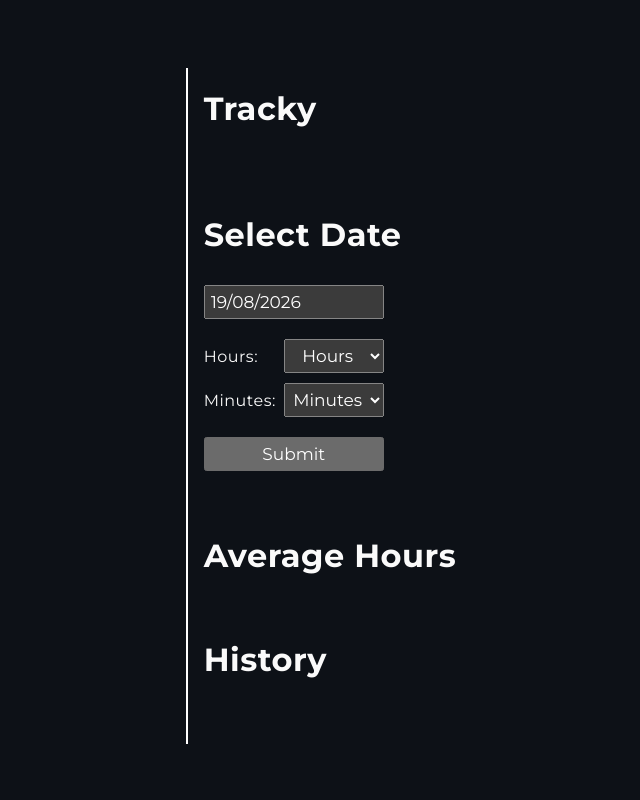
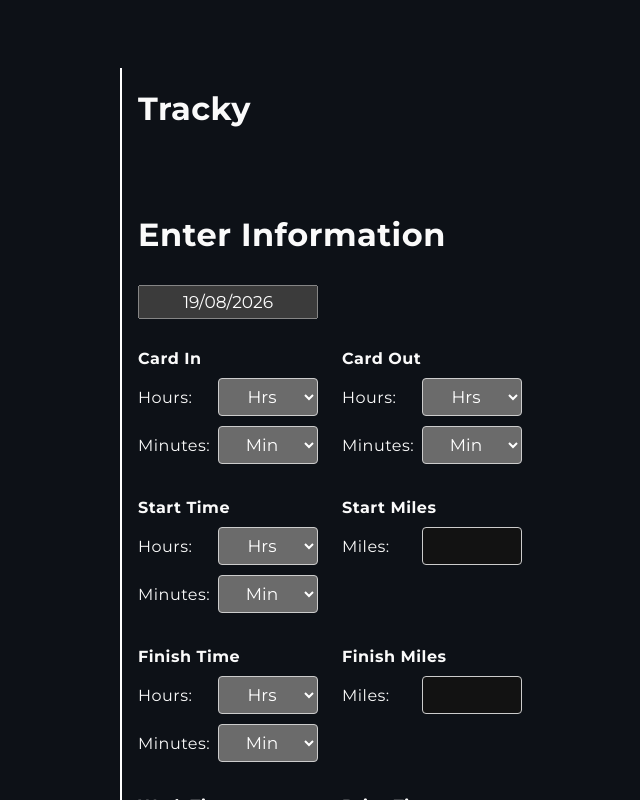
Before and after one commit to Landeryou05/Tracky, a React (Vite) app: page / in a window 1280 px wide. Shown: the top 800 px of the page, without its empty margins (319-959 px from the left). Built offline with nearby package versions, Linux system fonts and the light colour scheme.

Commit message:
Major changes to layout of 'Enter Information'

```diff
--- a/src/App.css
+++ b/src/App.css
@@ -18,6 +18,7 @@ Styles for element classes.
   font-size: 17px;
   padding: 5px;
   margin-bottom: 10px;
+  text-align: center;
 }
 
 .content-div {
@@ -26,7 +27,7 @@ Styles for element classes.
   text-align: left;
 }
 
-.time-select{
+.data-select{
   width: 100px;
   font-size: 17px;
   padding-top: 5px;
@@ -37,19 +38,56 @@ Styles for element classes.
 .submit-button{
   width: 180px;
   font-size: 17px;
-  padding: 5px;
+  margin-top: 25px;
+  padding: 7px;
 }
 
-.select-row {
+.hours-row {
   display: flex;
   align-items: center;
   gap: 10px;
   margin-bottom: 10px;
 }
 
-.select-row p {
+.hours-row p {
   margin: 0;
   width: 70px;
+}
+
+.minutes-select-div {
+  display: flex;
+  align-items: center;
+  gap: 10px;
+  margin-bottom: 10px;
+}
+
+.minutes-select-div p {
+  margin: 0;
+  width: 70px;
+}
+
+.fields-grid {
+  display: grid;
+  grid-template-columns: repeat(2, 1fr);
+  gap: 24px;
+  margin-top: 10px;
+}
+
+.field-block h3 {
+  margin: 0 0 10px 0;
+  font-size: 16px;
+}
+
+.time-select,
+.miles-input {
+  width: 100px;
+  height: 38px;
+  font-size: 17px;
+  padding: 5px;
+  text-align: center;
+  box-sizing: border-box;
+  border: 1px solid #ccc;
+  border-radius: 4px;
 }
 
 /*
--- a/src/App.jsx
+++ b/src/App.jsx
@@ -6,69 +6,127 @@ import './App.css'
 import DatePicker from 'react-datepicker'
 import 'react-datepicker/dist/react-datepicker.css'
 
+// Reusable hours+minutes field (used for durations AND clock times).
+function TimeField({ title, hoursMax, value, onChange, idPrefix, className = '' }) {
+  return (
+    <div className={`field-block ${className}`}>
+      <h3>{title}</h3>
+      <div className='hours-select-div'>
+        <div className='hours-row'>
+          <p>Hours:</p>
+          <select
+            className="time-select"
+            id={`${idPrefix}-hours`}
+            value={value.hours}
+            onChange={(e) => onChange({ ...value, hours: e.target.value })}
+          >
+            <option value="">Hrs</option>
+            {[...Array(hoursMax)].map((_, i) => (
+              <option key={i} value={i}>{i}</option>
+            ))}
+          </select>
+        </div>
+
+        <div className='hours-row'>
+          <p>Minutes:</p>
+          <select
+            className="time-select"
+            id={`${idPrefix}-minutes`}
+            value={value.minutes}
+            onChange={(e) => onChange({ ...value, minutes: e.target.value })}
+          >
+            <option value="">Min</option>
+            {[...Array(60)].map((_, i) => (
+              <option key={i} value={i}>{i}</option>
+            ))}
+          </select>
+        </div>
+      </div>
+    </div>
+  )
+}
+
+// Reusable single-number field (used for miles).
+function MilesField({ title, value, onChange, idPrefix }) {
+  return (
+    <div className='field-block'>
+      <h3>{title}</h3>
+      <div className='hours-row'>
+        <p>Miles:</p>
+        <input
+          type="number"
+          min="0"
+          className="miles-input"
+          id={idPrefix}
+          value={value}
+          onChange={(e) => onChange(e.target.value)}
+        />
+      </div>
+    </div>
+  )
+}
+
 function App() {
 
-  // Rememeber state for date entered by user.
+  // Date for the whole entry.
   const [startDate, setStartDate] = useState(new Date())
 
-  const [hours, setHours] = useState('')
-  const [minutes, setMinutes] = useState('')
+  // Duration-type fields (hours capped lower since they're spans of a shift).
+  const [rest, setRest] = useState({ hours: '', minutes: '' })
+  const [workTime, setWorkTime] = useState({ hours: '', minutes: '' })
+  const [driveTime, setDriveTime] = useState({ hours: '', minutes: '' })
+
+  // Clock-type fields (hours go 0-23 since they're a time of day).
+  const [cardIn, setCardIn] = useState({ hours: '', minutes: '' })
+  const [cardOut, setCardOut] = useState({ hours: '', minutes: '' })
+  const [startTime, setStartTime] = useState({ hours: '', minutes: '' })
+  const [finishTime, setFinishTime] = useState({ hours: '', minutes: '' })
+
+  // Miles fields.
+  const [startMiles, setStartMiles] = useState('')
+  const [finishMiles, setFinishMiles] = useState('')
 
   return (
     <>
     <div className='content-div'>
       <div className='title' id='title-div'>
-        <h1>
-          Tracky
-        </h1>
+        <h1>Tracky</h1>
       </div>
 
       <div className='top' id='top-div'>
-        <h1>
-          Select Date
-        </h1>
+        <h1>Enter Information</h1>
         <DatePicker
-        selected={startDate}
-        onChange={(date) => setStartDate(date)}
-        dateFormat="dd/MM/yyyy"
-        calendarStartDay={1}
-        className='top-div-dateselector'/>
+          selected={startDate}
+          onChange={(date) => setStartDate(date)}
+          dateFormat="dd/MM/yyyy"
+          calendarStartDay={1}
+          className='top-div-dateselector'
+        />
 
-        <div className='hours-select-div'>
-          <div className='select-row'>
-            <p>Hours:</p>
-            <select className="time-select" id="hour-select" value={hours} onChange={(e) => setHours(e.target.value)}>
-              <option value="">Hours</option>
-              {[...Array(13)].map((_, i) => (
-                <option key={i} value={i}>{i}</option>
-              ))}
-            </select>
-          </div>
+      <div className='fields-grid'>
+        <TimeField title="Card In" hoursMax={24} value={cardIn} onChange={setCardIn} idPrefix="card-in" />
+        <TimeField title="Card Out" hoursMax={24} value={cardOut} onChange={setCardOut} idPrefix="card-out" />
 
-          <div className='select-row'>
-            <p>Minutes:</p>
-            <select className="time-select" id="minute-select" value={minutes} onChange={(e) => setMinutes(e.target.value)}>
-              <option value="">Minutes</option>
-              {[...Array(60)].map((_, i) => (
-                <option key={i} value={i}>{i}</option>
-              ))}
-            </select>
-          </div>
-        </div>
+        <TimeField title="Start Time" hoursMax={24} value={startTime} onChange={setStartTime} idPrefix="start-time" />
+        <MilesField title="Start Miles" value={startMiles} onChange={setStartMiles} idPrefix="start-miles" />
 
+        <TimeField title="Finish Time" hoursMax={24} value={finishTime} onChange={setFinishTime} idPrefix="finish-time" />
+        <MilesField title="Finish Miles" value={finishMiles} onChange={setFinishMiles} idPrefix="finish-miles" />
+
+        <TimeField title="Work Time" hoursMax={25} value={workTime} onChange={setWorkTime} idPrefix="work-time" />
+        <TimeField title="Drive Time" hoursMax={25} value={driveTime} onChange={setDriveTime} idPrefix="drive-time" />
+
+        <TimeField title="Rest" hoursMax={13} value={rest} onChange={setRest} idPrefix="rest" className="full-width" />
+      </div>
         <button type="submit" className="submit-button">Submit</button>
       </div>
 
       <div className='middle' id='middle-div'>
-        <h1>
-          Average Hours
-        </h1>
+        <h1>Average Hours</h1>
       </div>
 
       <div className='bottom' id='bottom-div'>
-        <h1>
-          History
-        </h1>
+        <h1>History</h1>
       </div>
     </div>
     </>
```
